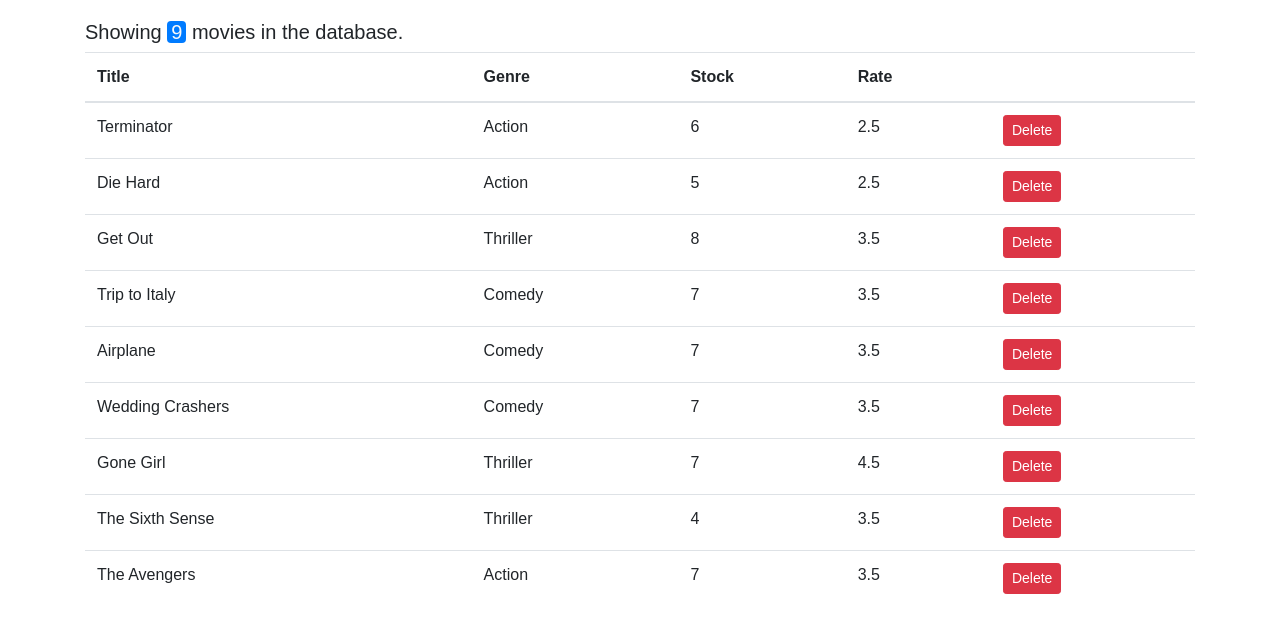
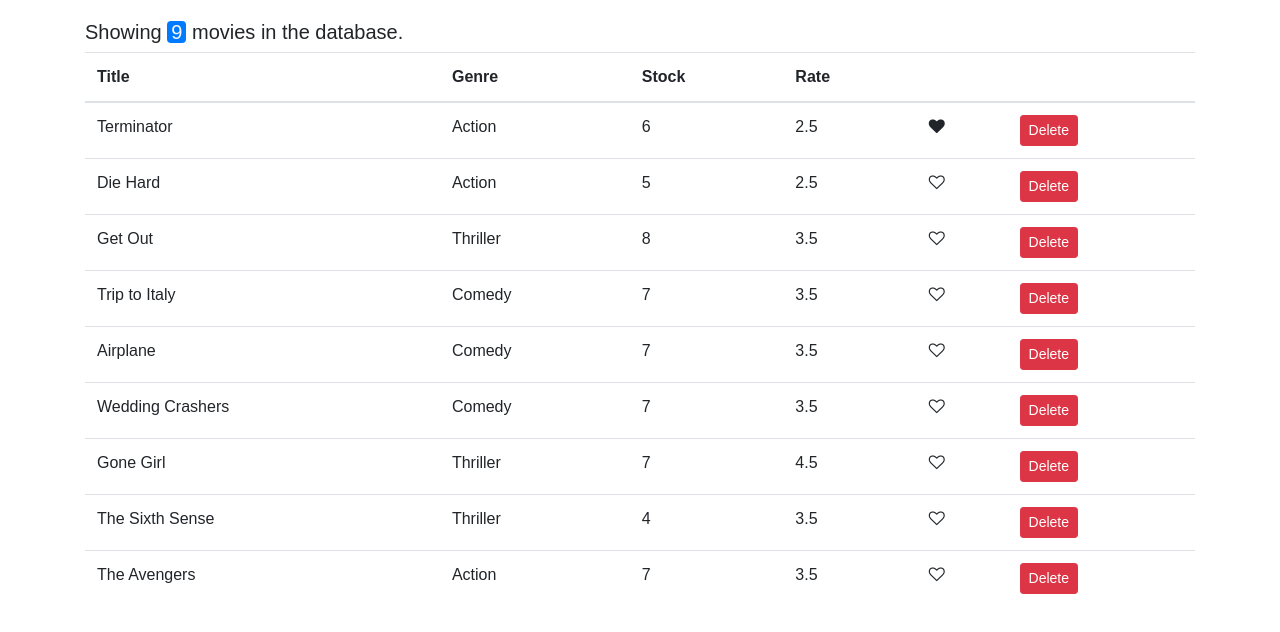
Before and after one commit to C00deian/Vidly, a React (Vite) app: page / in a window 1280 px wide. Shown: the top 632 px of the page. Built offline with nearby package versions, Linux system fonts and the light colour scheme.

Commit message:
built a like compnent for liking movies

```diff
--- a/package.json
+++ b/package.json
@@ -13,7 +13,8 @@
     "bootstrap": "^4.1.1",
     "font-awesome": "^4.7.0",
     "react": "^18.3.1",
-    "react-dom": "^18.3.1"
+    "react-dom": "^18.3.1",
+    "react-icons": "^5.3.0"
   },
   "devDependencies": {
     "@eslint/js": "^9.9.0",
--- /dev/null
+++ b/src/common/Like.jsx
@@ -0,0 +1,17 @@
+import React from "react";
+
+function Like({ liked, onClick }) {
+  let classes = "fa fa-heart";
+  if (!liked) classes += "-o";
+
+  return (
+    <i
+      className={classes}
+      aria-hidden="true"
+      style={{ cursor: "pointer" }}
+      onClick={onClick}
+    ></i>
+  );
+}
+
+export default Like;
--- a/src/components/Movies.jsx
+++ b/src/components/Movies.jsx
@@ -1,5 +1,9 @@
 import React, { Component } from "react";
 import { getMovies } from "../services/fakeMovieService";
+import Like from "../common/Like";
+
+
+
 export default class Movies extends Component {
   state = {
     movies: getMovies(),
@@ -9,13 +13,26 @@
     const movies = this.state.movies.filter((m) => m._id !== movie._id);
     this.setState({ movies });
   };
+
+  handleLike = (movie) => {
+    const movies = [...this.state.movies];
+    const index = movies.indexOf(movie);
+    movies[index] = { ...movies[index] };
+    movies[index].liked = !movies[index].liked;
+    this.setState({ movies });
+  };
+
   render() {
     const { length: count } = this.state.movies;
 
     if (count === 0) return <h5>There are no movies in the database.</h5>;
     return (
       <>
-        <h5>Showing <span className="text-light bg-primary px-1 rounded">{count}</span> movies in the database.</h5>
+        <h5>
+          Showing{" "}
+          <span className="text-light bg-primary px-1 rounded">{count}</span>{" "}
+          movies in the database.
+        </h5>
         <table className="table">
           <thead>
             <tr>
@@ -23,6 +40,7 @@
               <th>Genre</th>
               <th>Stock</th>
               <th>Rate</th>
+              <th></th>
               <th></th>
             </tr>
           </thead>
@@ -33,6 +51,12 @@
                 <td>{movie.genre.name}</td>
                 <td>{movie.numberInStock}</td>
                 <td>{movie.dailyRentalRate}</td>
+                <td>
+                  <Like
+                    onClick={() => this.handleLike(movie)}
+                    liked={movie.liked}
+                  />
+                </td>
                 <td>
                   <button
                     onClick={() => this.handleDelete(movie)}
--- a/src/services/fakeMovieService.js
+++ b/src/services/fakeMovieService.js
@@ -7,7 +7,8 @@
     genre: { _id: "5b21ca3eeb7f6fbccd471818", name: "Action" },
     numberInStock: 6,
     dailyRentalRate: 2.5,
-    publishDate: "2018-01-03T19:04:28.809Z"
+    publishDate: "2018-01-03T19:04:28.809Z",
+liked:true
   },
   {
     _id: "5b21ca3eeb7f6fbccd471816",
```
Also changed, not shown: 1 other file (tests, documents, lock files or other folders).
